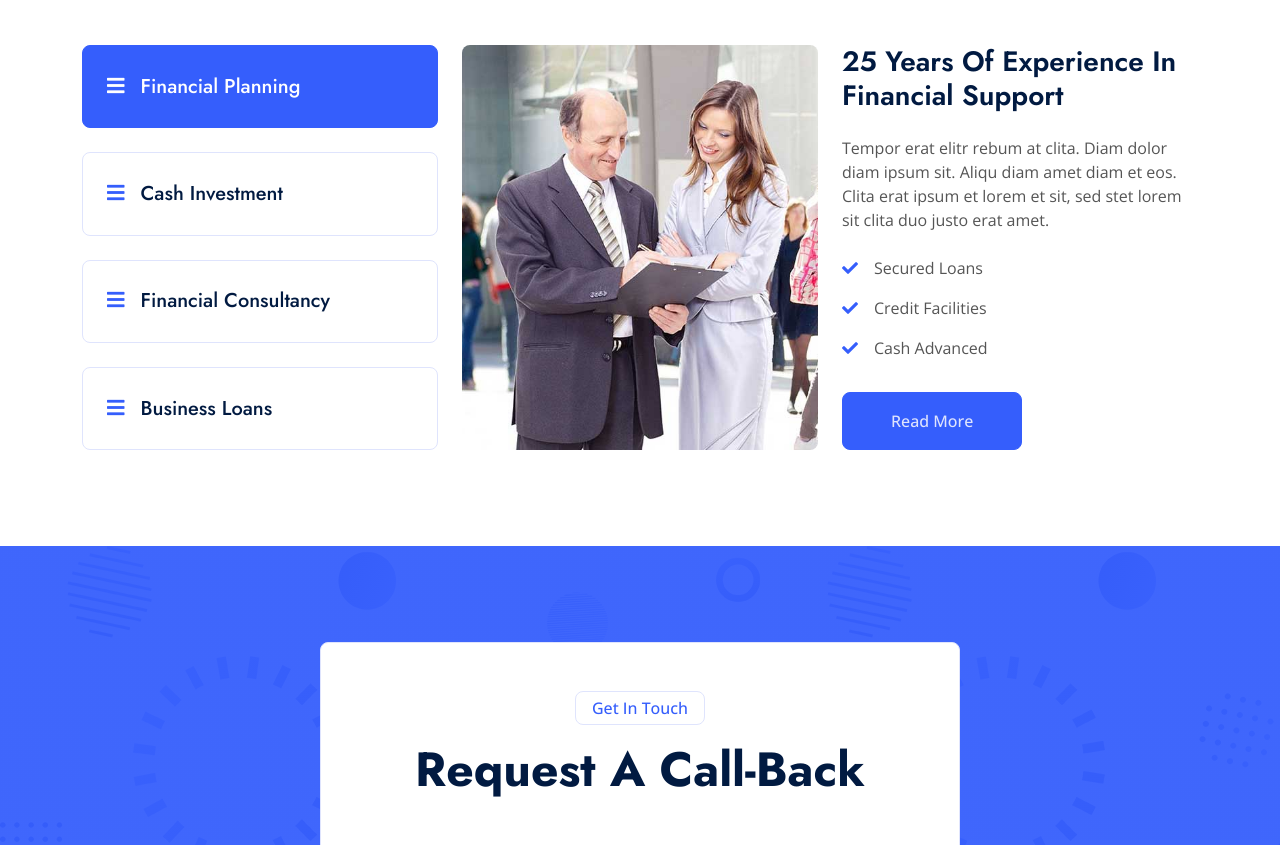
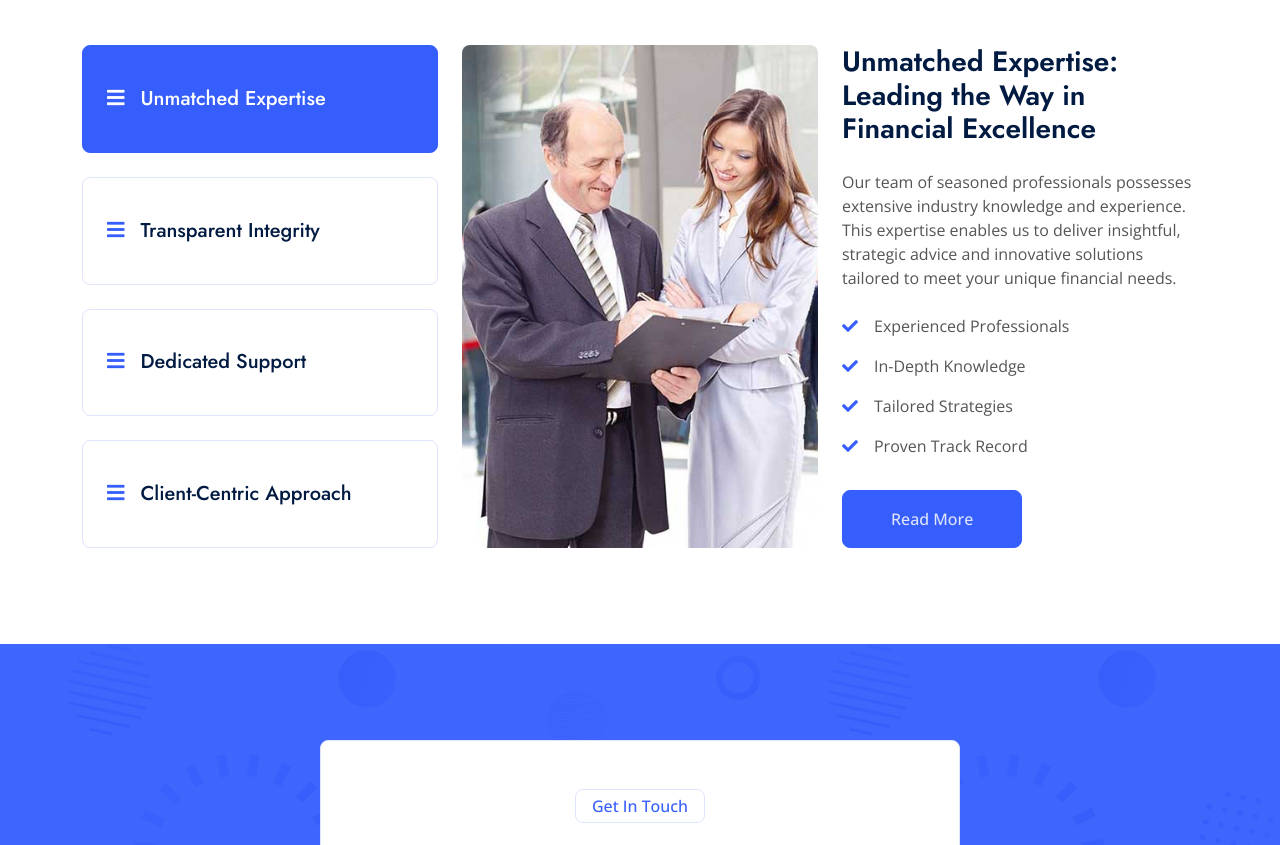
Before and after one commit to royramesh/cashflow, a plain HTML site: page index.html in a window 1280 px wide. Shown: the part 3283-4128 px from the top of the page. Drawn offline with nearby package versions, Linux system fonts and the light colour scheme.

Commit message:
Building Long-Term Relationships
afgwgbebebedbedbeb

```diff
--- a/index.html
+++ b/index.html
@@ -372,19 +372,22 @@
                     <div class="nav nav-pills d-flex justify-content-between w-100 h-100 me-4">
                         <button class="nav-link w-100 d-flex align-items-center text-start border p-4 mb-4 active"
                             data-bs-toggle="pill" data-bs-target="#tab-pane-1" type="button">
-                            <h5 class="m-0"><i class="fa fa-bars text-primary me-3"></i>Financial Planning</h5>
+                            <h5 class="m-0"><i class="fa fa-bars text-primary me-3"></i>Unmatched Expertise</h5>
                         </button>
                         <button class="nav-link w-100 d-flex align-items-center text-start border p-4 mb-4"
                             data-bs-toggle="pill" data-bs-target="#tab-pane-2" type="button">
-                            <h5 class="m-0"><i class="fa fa-bars text-primary me-3"></i>Cash Investment</h5>
+                            <h5 class="m-0"><i class="fa fa-bars text-primary me-3"></i>Transparent Integrity
+                            </h5>
                         </button>
                         <button class="nav-link w-100 d-flex align-items-center text-start border p-4 mb-4"
                             data-bs-toggle="pill" data-bs-target="#tab-pane-3" type="button">
-                            <h5 class="m-0"><i class="fa fa-bars text-primary me-3"></i>Financial Consultancy</h5>
+                            <h5 class="m-0"><i class="fa fa-bars text-primary me-3"></i>Dedicated Support
+                            </h5>
                         </button>
                         <button class="nav-link w-100 d-flex align-items-center text-start border p-4 mb-0"
                             data-bs-toggle="pill" data-bs-target="#tab-pane-4" type="button">
-                            <h5 class="m-0"><i class="fa fa-bars text-primary me-3"></i>Business Loans</h5>
+                            <h5 class="m-0"><i class="fa fa-bars text-primary me-3"></i>Client-Centric Approach
+                            </h5>
                         </button>
                     </div>
                 </div>
@@ -399,13 +402,17 @@
                                     </div>
                                 </div>
                                 <div class="col-md-6">
-                                    <h3 class="mb-4">25 Years Of Experience In Financial Support</h3>
-                                    <p class="mb-4">Tempor erat elitr rebum at clita. Diam dolor diam ipsum sit. Aliqu
-                                        diam amet diam et eos. Clita erat ipsum et lorem et sit, sed stet lorem sit
-                                        clita duo justo erat amet.</p>
-                                    <p><i class="fa fa-check text-primary me-3"></i>Secured Loans</p>
-                                    <p><i class="fa fa-check text-primary me-3"></i>Credit Facilities</p>
-                                    <p><i class="fa fa-check text-primary me-3"></i>Cash Advanced</p>
+                                    <h3 class="mb-4">Unmatched Expertise: Leading the Way in Financial Excellence</h3>
+                                    <p class="mb-4">Our team of seasoned professionals possesses extensive industry knowledge and experience. This expertise enables us to deliver insightful, strategic advice and innovative solutions tailored to meet your unique financial needs.</p>
+                                    <p><i class="fa fa-check text-primary me-3"></i>Experienced Professionals
+                                    </p>
+                                    <p><i class="fa fa-check text-primary me-3"></i>In-Depth Knowledge
+                                    </p>
+                                    <p><i class="fa fa-check text-primary me-3"></i>Tailored Strategies
+                                    </p>
+                                    <p><i class="fa fa-check text-primary me-3"></i>Proven Track Record
+
+                                    </p>
                                     <a href="" class="btn btn-primary py-3 px-5 mt-3">Read More</a>
                                 </div>
                             </div>
@@ -419,13 +426,14 @@
                                     </div>
                                 </div>
                                 <div class="col-md-6">
-                                    <h3 class="mb-4">25 Years Of Experience In Financial Support</h3>
-                                    <p class="mb-4">Tempor erat elitr rebum at clita. Diam dolor diam ipsum sit. Aliqu
-                                        diam amet diam et eos. Clita erat ipsum et lorem et sit, sed stet lorem sit
-                                        clita duo justo erat amet.</p>
-                                    <p><i class="fa fa-check text-primary me-3"></i>Secured Loans</p>
-                                    <p><i class="fa fa-check text-primary me-3"></i>Credit Facilities</p>
-                                    <p><i class="fa fa-check text-primary me-3"></i>Cash Advanced</p>
+                                    <h3 class="mb-4">Transparent Integrity: Building Trust Through Clarity and Honesty</h3>
+                                    <p class="mb-4">We prioritize transparency and honesty in all our dealings. Our clear, upfront pricing ensures that there are no hidden costs, and our straightforward communication keeps you fully informed and confident in the services you receive.</p>
+                                    <p><i class="fa fa-check text-primary me-3"></i>Clear Pricing Structure
+                                    </p>
+                                    <p><i class="fa fa-check text-primary me-3"></i>Honest Communication
+                                    </p>
+                                    <p><i class="fa fa-check text-primary me-3"></i>Full Disclosure
+                                    </p>
                                     <a href="" class="btn btn-primary py-3 px-5 mt-3">Read More</a>
                                 </div>
                             </div>
@@ -439,13 +447,14 @@
                                     </div>
                                 </div>
                                 <div class="col-md-6">
-                                    <h3 class="mb-4">25 Years Of Experience In Financial Support</h3>
-                                    <p class="mb-4">Tempor erat elitr rebum at clita. Diam dolor diam ipsum sit. Aliqu
-                                        diam amet diam et eos. Clita erat ipsum et lorem et sit, sed stet lorem sit
-                                        clita duo justo erat amet.</p>
-                                    <p><i class="fa fa-check text-primary me-3"></i>Secured Loans</p>
-                                    <p><i class="fa fa-check text-primary me-3"></i>Credit Facilities</p>
-                                    <p><i class="fa fa-check text-primary me-3"></i>Cash Advanced</p>
+                                    <h3 class="mb-4">Dedicated Support: Always Here When You Need Us</h3>
+                                    <p class="mb-4">TWe provide exceptional support around the clock. Whether you have a question or need assistance, our 24/7 availability ensures that you receive timely and reliable help whenever you need it.</p>
+                                    <p><i class="fa fa-check text-primary me-3"></i>24/7 Availability
+                                    </p>
+                                    <p><i class="fa fa-check text-primary me-3"></i>Personalized Assistance
+                                    </p>
+                                    <p><i class="fa fa-check text-primary me-3"></i>Responsive Communication
+                                    </p>
                                     <a href="" class="btn btn-primary py-3 px-5 mt-3">Read More</a>
                                 </div>
                             </div>
@@ -459,13 +468,16 @@
                                     </div>
                                 </div>
                                 <div class="col-md-6">
-                                    <h3 class="mb-4">25 Years Of Experience In Financial Support</h3>
-                                    <p class="mb-4">Tempor erat elitr rebum at clita. Diam dolor diam ipsum sit. Aliqu
-                                        diam amet diam et eos. Clita erat ipsum et lorem et sit, sed stet lorem sit
-                                        clita duo justo erat amet.</p>
-                                    <p><i class="fa fa-check text-primary me-3"></i>Secured Loans</p>
-                                    <p><i class="fa fa-check text-primary me-3"></i>Credit Facilities</p>
-                                    <p><i class="fa fa-check text-primary me-3"></i>Cash Advanced</p>
+                                    <h3 class="mb-4">Client-Centric Approach: Putting Your Needs First
+
+                                    </h3>
+                                    <p class="mb-4">Our focus is on you. We are committed to understanding your goals and challenges, offering personalized strategies and solutions that align with your objectives, and building lasting relationships based on trust and mutual success.</p>
+                                    <p><i class="fa fa-check text-primary me-3"></i>Understanding Your Goals
+                                    </p>
+                                    <p><i class="fa fa-check text-primary me-3"></i>Customized Solutions
+                                    </p>
+                                    <p><i class="fa fa-check text-primary me-3"></i>Building Long-Term Relationships
+                                    </p>
                                     <a href="" class="btn btn-primary py-3 px-5 mt-3">Read More</a>
                                 </div>
                             </div>
```
